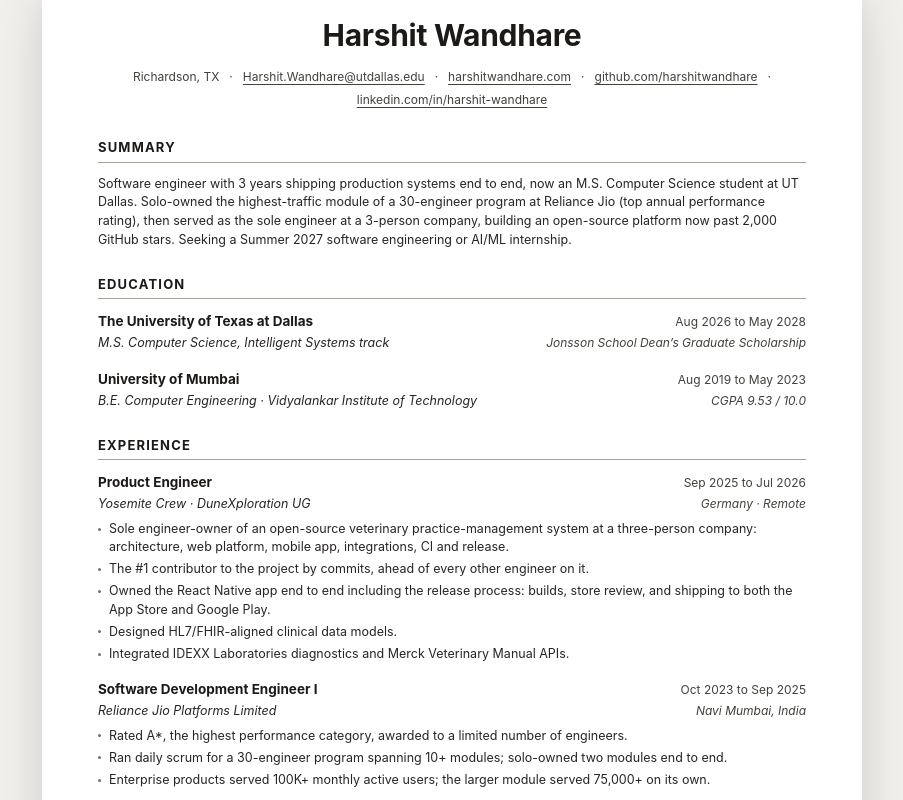
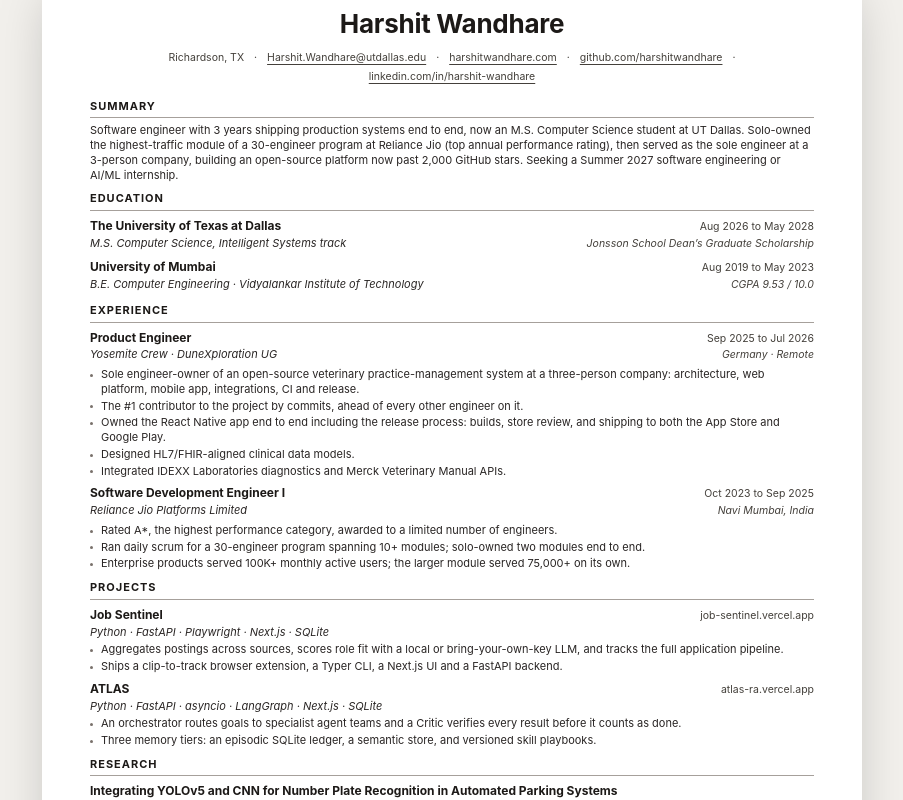
Before and after one commit to harshitwandhare/portfolio, a Next.js app: page /resume in a window 1280 px wide. Shown: the part 580-1380 px from the top of the page, without its empty margins (188-1091 px from the left). Built offline with nearby package versions, Linux system fonts and the light colour scheme.

Commit message:
fix: fit the résumé to a single printed page

```diff
--- a/app/globals.css
+++ b/app/globals.css
@@ -298,7 +298,7 @@ a {
 @media print {
   @page {
     size: letter;
-    margin: 12mm 12mm;
+    margin: 10mm 11mm;
   }
 
   html,
--- a/app/resume/resume-sheet.tsx
+++ b/app/resume/resume-sheet.tsx
@@ -35,9 +35,29 @@ import {
 const LIMITS = {
   experience: [5, 3],
   projectBullets: 2,
-  researchBullets: 1,
-  /** Kalki is on the site but not the résumé — the same call the LaTeX makes. */
+  /** A bullet on the first paper only, matching the LaTeX. */
+  researchBullets: [1, 0] as readonly number[],
+  /** Kalki is on the site but not the résumé, the same call the LaTeX makes. */
   projects: 2,
+} as const
+
+/**
+ * Typography, tuned to one page.
+ *
+ * A résumé that prints to two pages is a worse document than one that prints to
+ * one, and the difference here was spacing rather than content: the first draft
+ * ran 1.44 pages purely on generous margins and line height. These values match
+ * the density of the LaTeX one-pager. They are named so the next person tuning
+ * this can see what the knobs are instead of hunting through class strings.
+ */
+const T = {
+  body: 'text-[11px] leading-[1.34]',
+  meta: 'text-[10.5px]',
+  sectionGap: 'mt-[8px]',
+  sectionHead: 'text-[11px]',
+  entryGap: 'space-y-[5px]',
+  bulletGap: 'space-y-[2px]',
+  entryTitle: 'text-[12px]',
 } as const
 
 function fmt(iso: string): string {
@@ -61,11 +81,13 @@ function fmt(iso: string): string {
 
 function Section({ title, children }: { title: string; children: React.ReactNode }) {
   return (
-    <section className="mt-6 break-inside-avoid first:mt-0">
-      <h2 className="border-b border-stone-400 pb-1 text-[13px] font-bold uppercase tracking-[0.09em] text-stone-900">
+    <section className={`${T.sectionGap} break-inside-avoid first:mt-0`}>
+      <h2
+        className={`${T.sectionHead} border-b border-stone-400 pb-[2px] font-bold uppercase tracking-[0.09em] text-stone-900`}
+      >
         {title}
       </h2>
-      <div className="mt-3 space-y-4">{children}</div>
+      <div className={`mt-[5px] ${T.entryGap}`}>{children}</div>
     </section>
   )
 }
@@ -86,19 +108,19 @@ function Entry({
   return (
     <article className="break-inside-avoid">
       <div className="flex flex-wrap items-baseline justify-between gap-x-4">
-        <p className="text-[13.5px] font-bold text-stone-900">{left}</p>
-        {right && <p className="text-[12px] text-stone-700">{right}</p>}
+        <p className={`${T.entryTitle} font-bold text-stone-900`}>{left}</p>
+        {right && <p className={`${T.meta} text-stone-700`}>{right}</p>}
       </div>
       {(leftSub || rightSub) && (
         <div className="flex flex-wrap items-baseline justify-between gap-x-4">
-          {leftSub && <p className="text-[12.5px] italic text-stone-800">{leftSub}</p>}
-          {rightSub && <p className="text-[12px] italic text-stone-700">{rightSub}</p>}
+          {leftSub && <p className={`${T.body} italic text-stone-800`}>{leftSub}</p>}
+          {rightSub && <p className={`${T.meta} italic text-stone-700`}>{rightSub}</p>}
         </div>
       )}
       {bullets && bullets.length > 0 && (
-        <ul className="mt-1.5 space-y-1">
+        <ul className={`mt-[3px] ${T.bulletGap}`}>
           {bullets.map((b) => (
-            <li key={b} className="flex gap-2 text-[12.5px] leading-[1.45] text-stone-800">
+            <li key={b} className={`flex gap-2 ${T.body} text-stone-800`}>
               <span
                 aria-hidden
                 className="mt-[0.62em] h-[3px] w-[3px] shrink-0 rounded-full bg-stone-500"
@@ -118,12 +140,14 @@ export function ResumeSheet() {
       id="resume-sheet"
       // Serif and near-black on white, because this is the one surface that is
       // meant to look like paper and to survive being printed.
-      className="mx-auto w-full max-w-[820px] bg-white px-8 py-10 font-serif text-stone-900 shadow-2xl sm:px-14 sm:py-12"
+      className="mx-auto w-full max-w-[820px] bg-white px-8 py-9 font-serif text-stone-900 shadow-2xl sm:px-12 sm:py-10"
       style={{ aspectRatio: 'auto' }}
     >
       <header className="text-center">
-        <h1 className="text-[30px] font-bold tracking-[-0.01em] text-stone-900">{identity.name}</h1>
-        <p className="mt-2 flex flex-wrap items-center justify-center gap-x-2.5 gap-y-1 text-[12px] text-stone-700">
+        <h1 className="text-[26px] font-bold tracking-[-0.01em] text-stone-900">{identity.name}</h1>
+        <p
+          className={`mt-1.5 flex flex-wrap items-center justify-center gap-x-2.5 gap-y-0.5 ${T.meta} text-stone-700`}
+        >
           <span>{identity.location}</span>
           <span aria-hidden>·</span>
           <a className="underline underline-offset-2" href={`mailto:${identity.email}`}>
@@ -144,9 +168,9 @@ export function ResumeSheet() {
         </p>
       </header>
 
-      <div className="mt-7">
+      <div className="mt-3">
         <Section title="Summary">
-          <p className="text-[12.5px] leading-[1.5] text-stone-800">{summary}</p>
+          <p className={`${T.body} text-stone-800`}>{summary}</p>
         </Section>
 
         <Section title="Education">
@@ -187,25 +211,25 @@ export function ResumeSheet() {
         </Section>
 
         <Section title="Research">
-          {research.map((paper) => (
+          {research.map((paper, i) => (
             <Entry
               key={paper.title}
               left={paper.title}
               leftSub={paper.venue}
-              bullets={paper.points.slice(0, LIMITS.researchBullets)}
+              bullets={paper.points.slice(0, LIMITS.researchBullets[i] ?? 0)}
             />
           ))}
         </Section>
 
         <Section title="Technical Skills">
-          <dl className="space-y-1">
+          <dl className={T.bulletGap}>
             {skills.map((g) => (
-              <div key={g.group} className="flex gap-2 text-[12.5px] leading-[1.45]">
+              <div key={g.group} className={`flex gap-2 ${T.body}`}>
                 <dt className="shrink-0 font-bold text-stone-900">{g.group}:</dt>
                 <dd className="text-stone-800">{g.items.join(' · ')}</dd>
               </div>
             ))}
-            <div className="flex gap-2 text-[12.5px] leading-[1.45]">
+            <div className={`flex gap-2 ${T.body}`}>
               <dt className="shrink-0 font-bold text-stone-900">Currently learning:</dt>
               <dd className="text-stone-800">{learning.join(', ')}</dd>
             </div>
```
